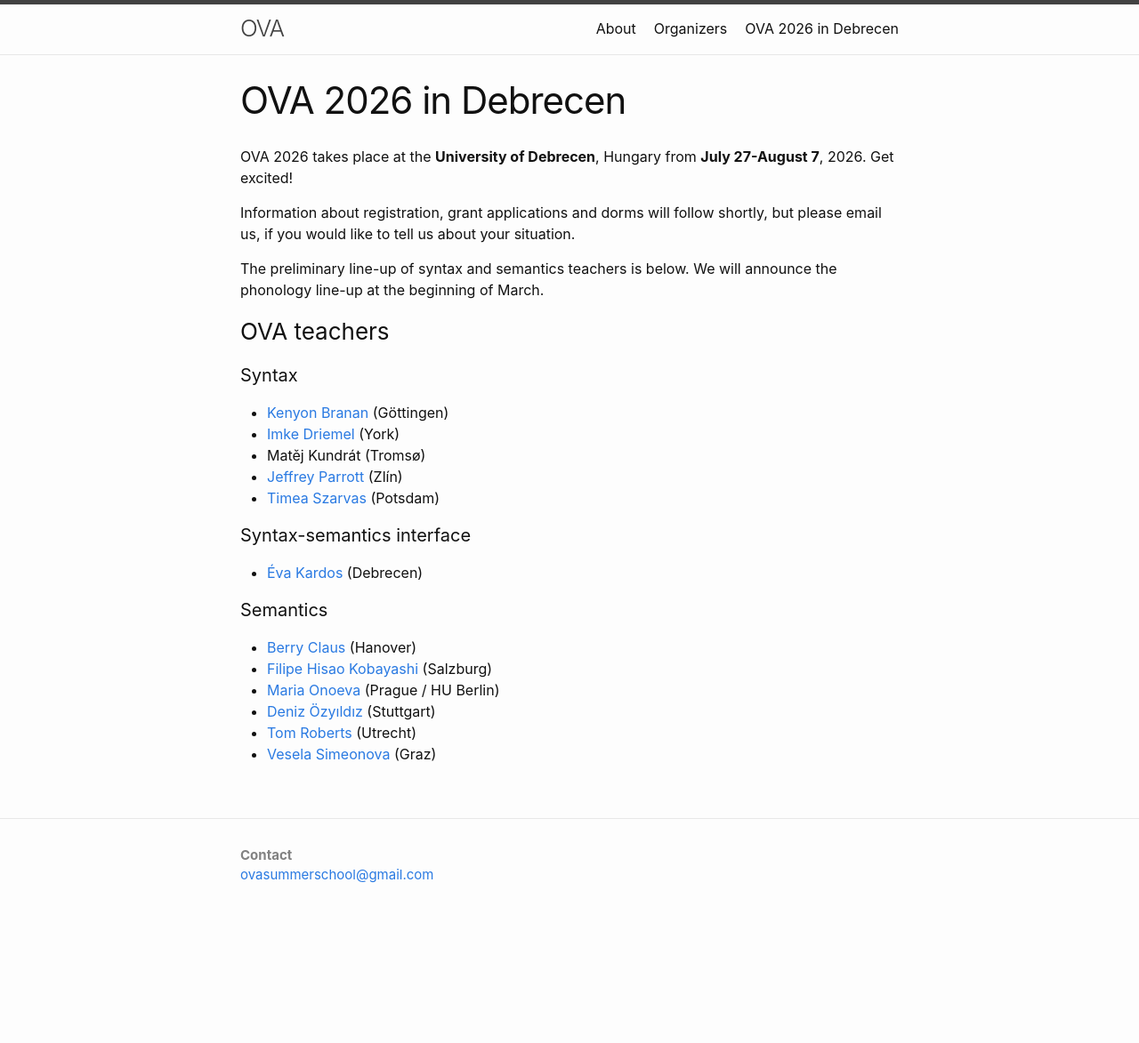
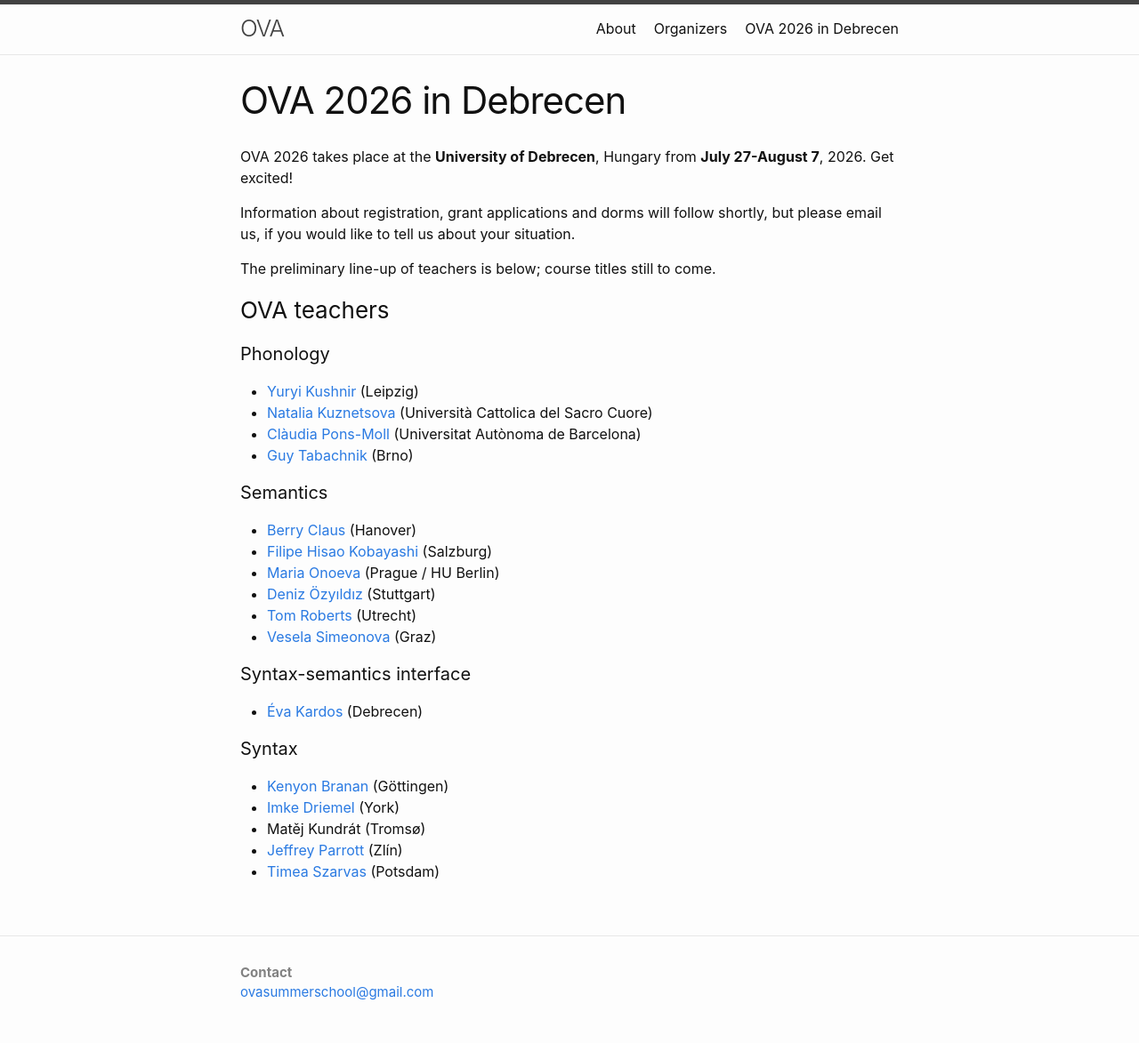
Before and after one commit to ovaschool/ovaschool.github.io, a Jekyll site: the page built from staticpages/ova2026.markdown, in a window 1280 px wide. Shown: the whole page at 89% size. Built offline with Jekyll 4.4.1, drawn with Linux system fonts in a browser that asks for light colours; before the commit the page ends 1041 px from its top, so only the background shows below that.

Commit message:
Update ova2026.markdown

```diff
--- a/staticpages/ova2026.markdown
+++ b/staticpages/ova2026.markdown
@@ -11,23 +11,16 @@
 shortly, but please email us, if you would like to tell us about your
 situation.
 
-The preliminary line-up of syntax and semantics teachers is below. We will
-announce the phonology line-up at the beginning of March.
+The preliminary line-up of teachers is below; course titles still to come.
 
 ### OVA teachers
 
-#### Syntax
+#### Phonology
 
-- [Kenyon Branan](https://sites.google.com/view/kbranan/home) (Göttingen)
-- [Imke Driemel](https://www.york.ac.uk/language-linguistic-science/people/imkedriemel/) (York)
-- Matěj Kundrát (Tromsø)
-- [Jeffrey Parrott](https://utb-cz.academia.edu/JeffreyParrott) (Zlín)
-- [Timea Szarvas](https://timeaszarvas.github.io/) (Potsdam)
-
-
-#### Syntax-semantics interface
-
-- [Éva Kardos](https://evakardos.com/) (Debrecen)
+- [Yuryi Kushnir](https://yuriykushnir.com/) (Leipzig)
+- [Natalia Kuznetsova](https://unicatt.academia.edu/NataliaKuznetsova) (Università Cattolica del Sacro Cuore)
+- [Clàudia Pons-Moll](https://claudiaponsmoll.weebly.com) (Universitat Autònoma de Barcelona)
+- [Guy Tabachnik](https://gtabach.github.io/) (Brno)
 
 #### Semantics
 
```
Also changed, not shown: other parts of staticpages/ova2026.markdown (+12 -0 lines).
